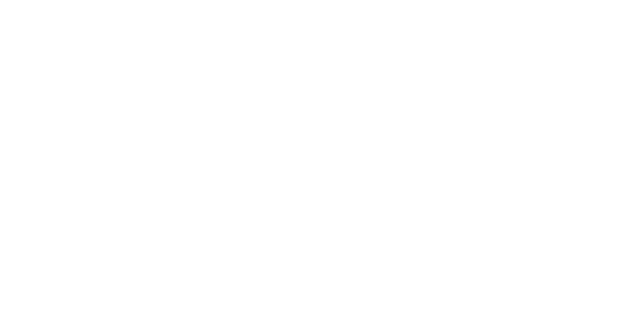
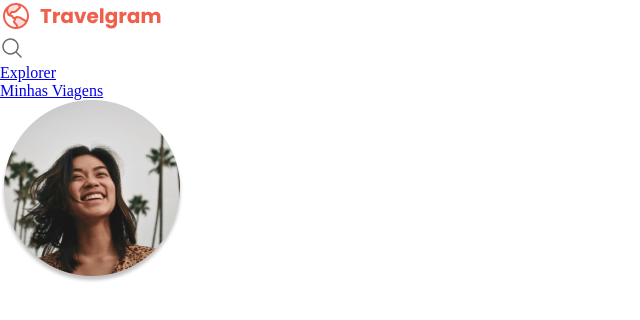
Before and after one commit to Fergani94/TravelGram, a plain HTML site: page index.html in a window 1280 px wide. Shown: the whole page, without its empty margins (0-640 px from the left). Drawn offline with Linux system fonts and the light colour scheme.

Commit message:
Assets organization

```diff
--- a/index.html
+++ b/index.html
@@ -10,6 +10,24 @@
   <title>Travelgram</title>
 </head>
 <body>
+  <nav><a href="" id="logo">
+    <img src="assets/Logo.svg" alt="Logomarca">
+  </a>
+    <ul class="primary-menu">
+      <li>
+        <a href="#">
+          <img src="assets/icons/MagnifyingGlass.svg" alt="Icone de lupa">
+        </a>
+      </li>
+      <li><a href="#">Explorer</a></li>
+      <li><a href="#">Minhas Viagens</a></li>
+      <li><a href="#">
+        <img src="assets/Profile pic.png" alt="Imagem de Isabela Torres">
+      </a></li>
+    </ul>
+  </nav>
+  <header>
 
+  </header>
 </body>
 </html>
```
Also changed, not shown: assets/Image 02.png (deleted), assets/Image 03.png (deleted), assets/Image 04.png (deleted), assets/Image 05.png (deleted), assets/Image 06.png (deleted), assets/Image 07.png (deleted), assets/Image 08.png (deleted), assets/Image 09.png (deleted), assets/Image 10.png (deleted), assets/Image 11.png (deleted), assets/Profile pic.png (added), assets/icons/AirplaneTilt.svg (renamed from assets/AirplaneTilt.svg), assets/icons/Image.svg (renamed from assets/Image.svg), assets/icons/MagnifyingGlass.svg (renamed from assets/MagnifyingGlass.svg), 3 more files, 12 other files.
